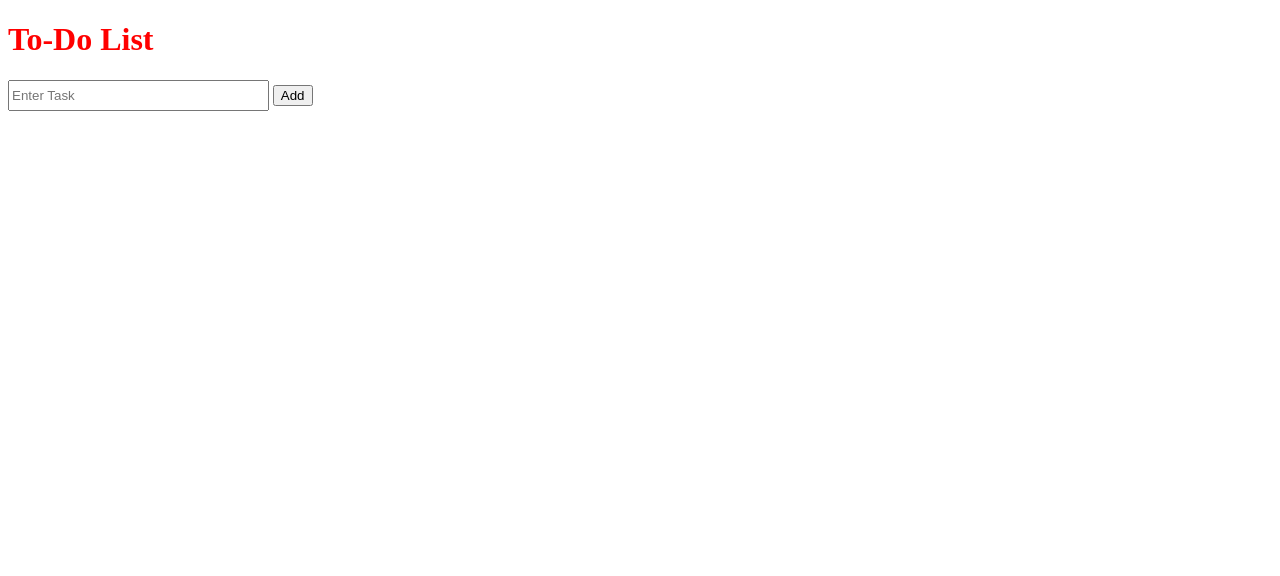
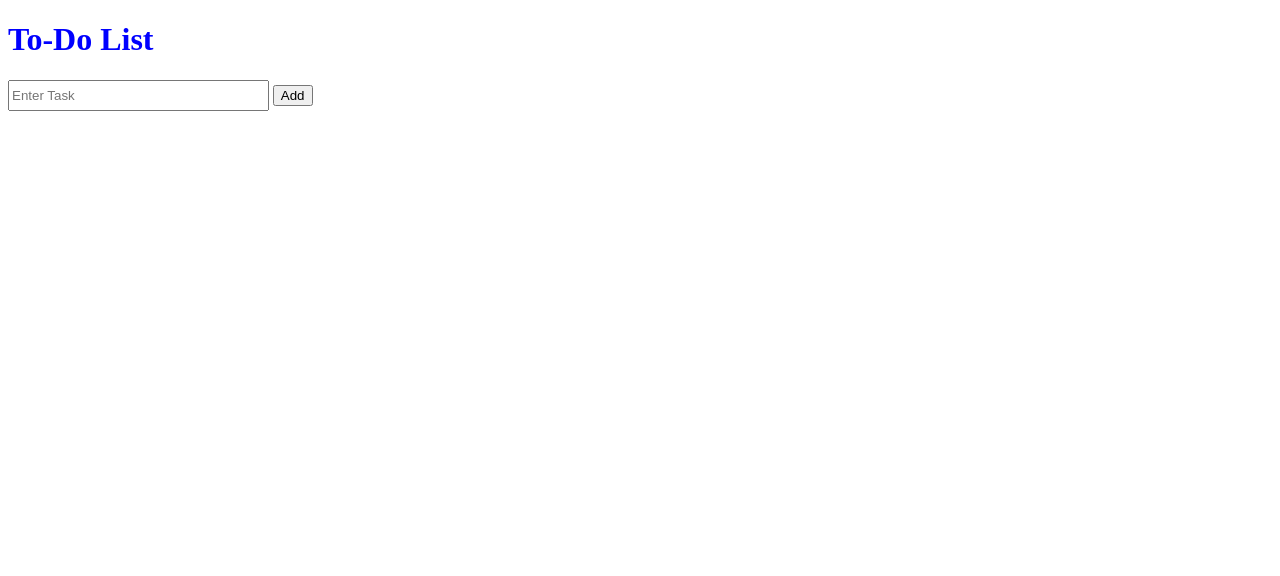
Before and after one commit to Neerajkaushik439/todo-app, a plain HTML site: page index.html in a window 1280 px wide. Shown: the top 576 px of the page. Drawn offline with Linux system fonts and the light colour scheme.

Commit message:
changed col

```diff
--- a/index.html
+++ b/index.html
@@ -8,7 +8,7 @@
     <link rel="stylesheet" href="style.css" />
   </head>
   <body>
-    <h1 style="color: red">To-Do List</h1>
+    <h1 style="color: blue">To-Do List</h1>
     <input type="text" placeholder="Enter Task">
     <button id="add">Add</button>
 
```
